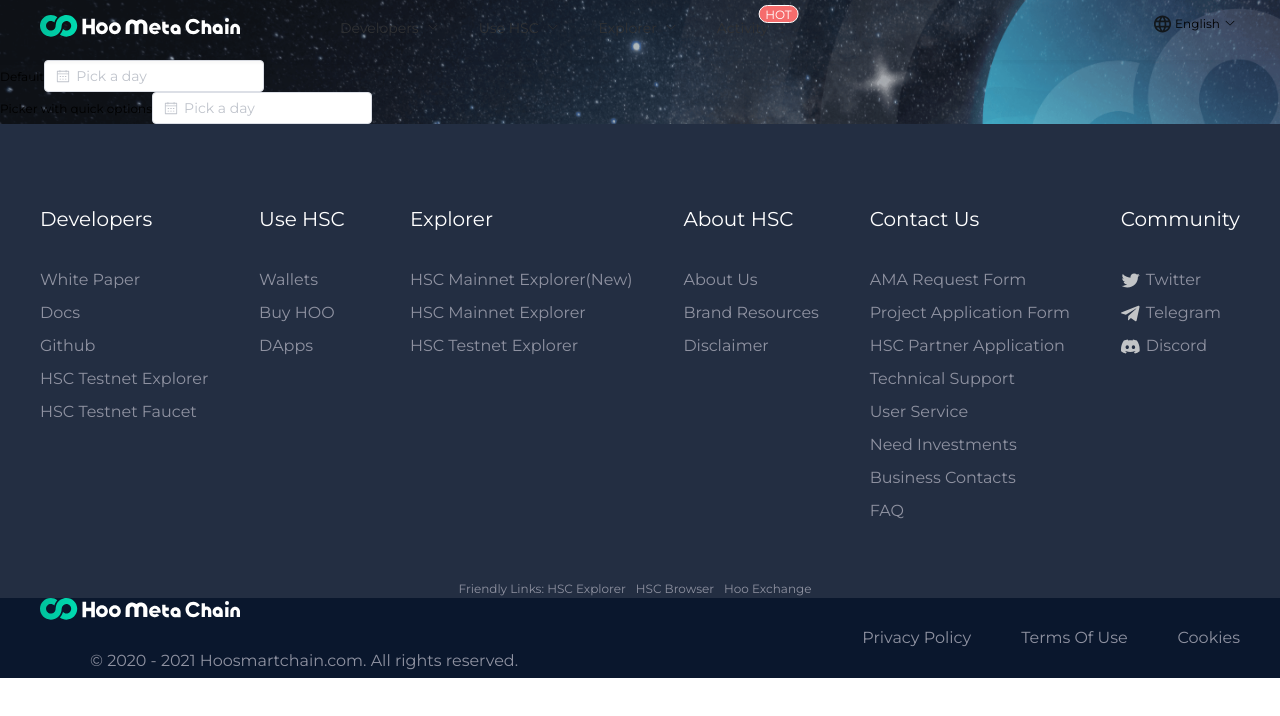
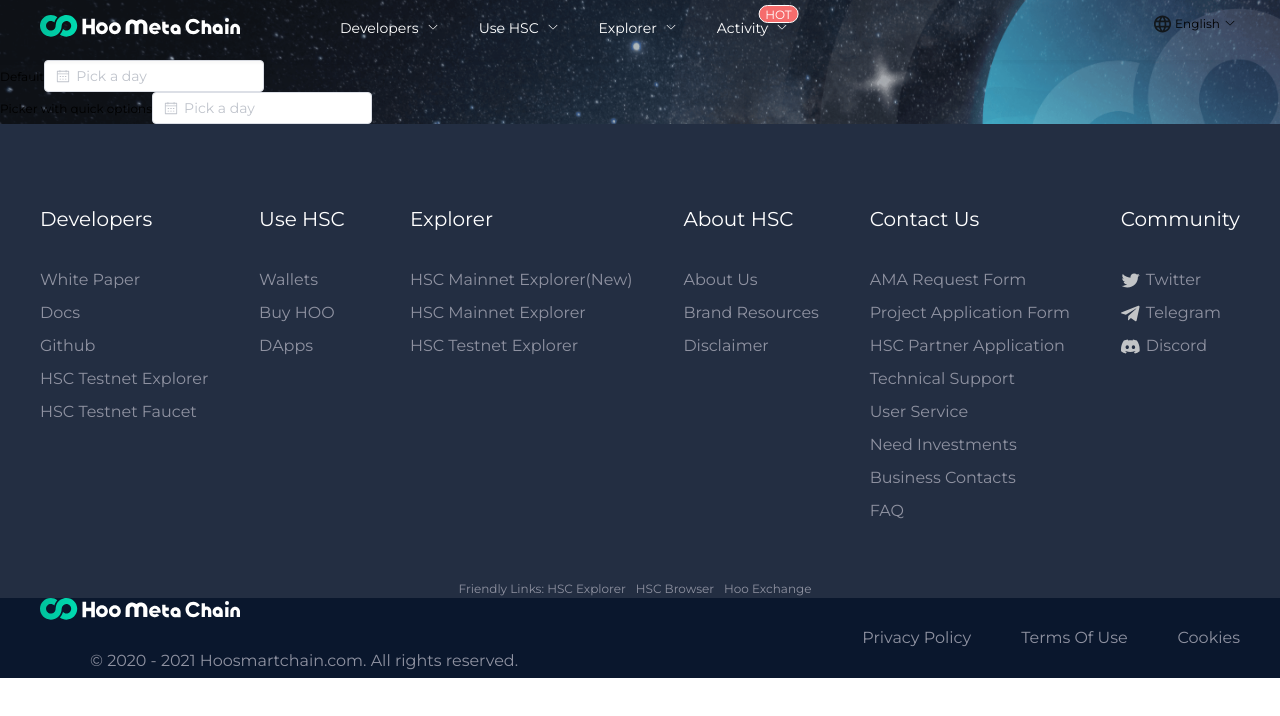
Before and after one commit to rizwanzaheer/hsc-revamp, a Vue app: page /about in a window 1280 px wide. Shown: the top 716 px of the page. Built offline with nearby package versions, Linux system fonts and the light colour scheme.

Commit message:
Change the color of menu

```diff
--- a/src/layouts/header.vue
+++ b/src/layouts/header.vue
@@ -253,6 +253,7 @@ function jump(path) {
                         }
                     }
                     .el-sub-menu__title {
+                        color: $color-white;
                         &:hover,
                         &.is-opened {
                             color: $color-primary !important;
```
